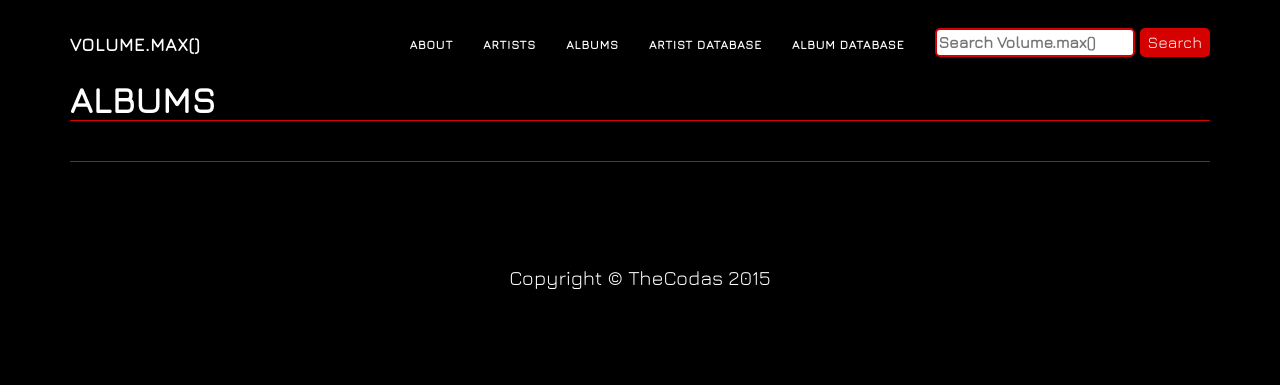
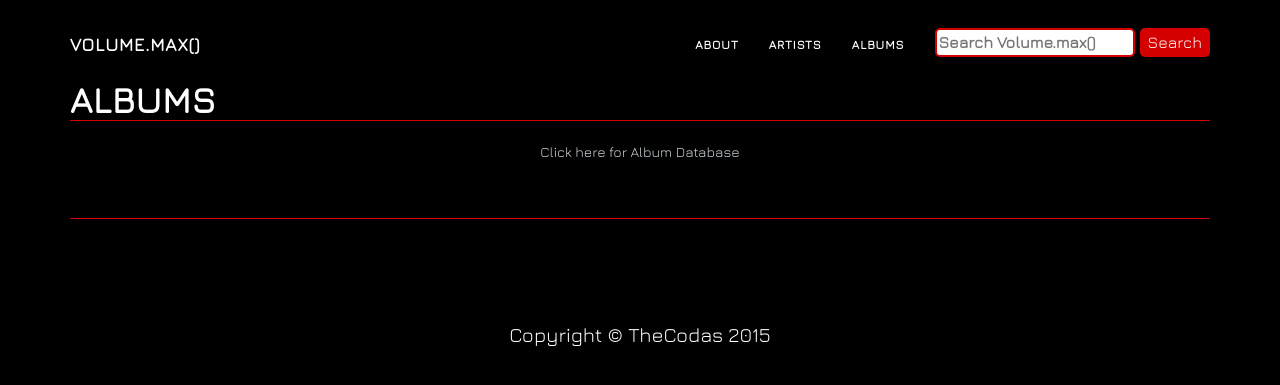
Before and after one commit to efeelaiho/TheCodas, a Django app: template vmax_src/templates/albums.html in a window 1280 px wide. Shown: the top 385 px of the page. Run offline with Django 3.2, Linux system fonts and the light colour scheme; the template is opened without the code that fills it, so the values that code supplies are empty.

Commit message:
removed database links from navbar

```diff
--- a/vmax_src/templates/albums.html
+++ b/vmax_src/templates/albums.html
@@ -16,6 +16,7 @@
 
             <div class="col-lg-12">
                 <h1 class="page-header">Albums</h1>
+                <a href="{% url 'albumdatabase' %}"><p align="center" style="font-size: 14px;">Click here for Album Database</p></a>
             </div>
             {% for album in albums_list %}
 
--- a/vmax_src/templates/artists.html
+++ b/vmax_src/templates/artists.html
@@ -16,6 +16,7 @@
 
             <div class="col-lg-12">
                 <h1 class="page-header">Artists</h1>
+                <a href="{% url 'artistdatabase' %}"><p align="center" style="font-size: 14px;">Click here for Artist Database</p></a>
             </div>
             {% for artist in artist_list %}
             <div class="col-lg-3 col-md-4 col-xs-6 thumb text-center">
--- a/vmax_src/templates/navbar.html
+++ b/vmax_src/templates/navbar.html
@@ -63,16 +63,6 @@
                     <li>
                         <a  href="../albums">Albums</a>
                     </li>
-                    <li>
-                        <a  href="../artistdatabase"> Artist Database</a>
-                    </li>
-                    <li>
-                        <a  href="../albumdatabase"> Album Database</a>
-                    </li>
-                    <li>
-
-                    </li>
-
                 </ul>
                 <form class="navbar-form navbar-right" action="/search/" method="get">
 
```
Also changed, not shown: vmax_src/templates/home.html (+0 -7 lines).
